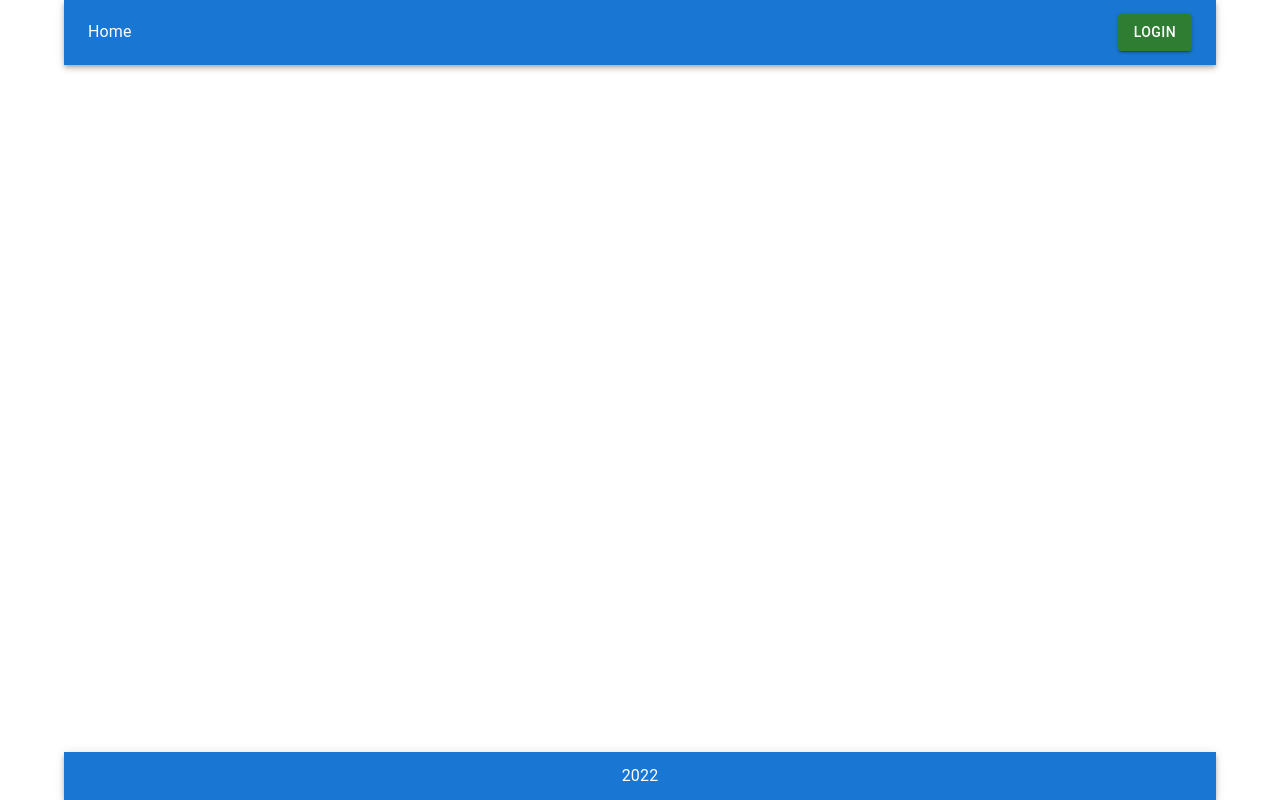
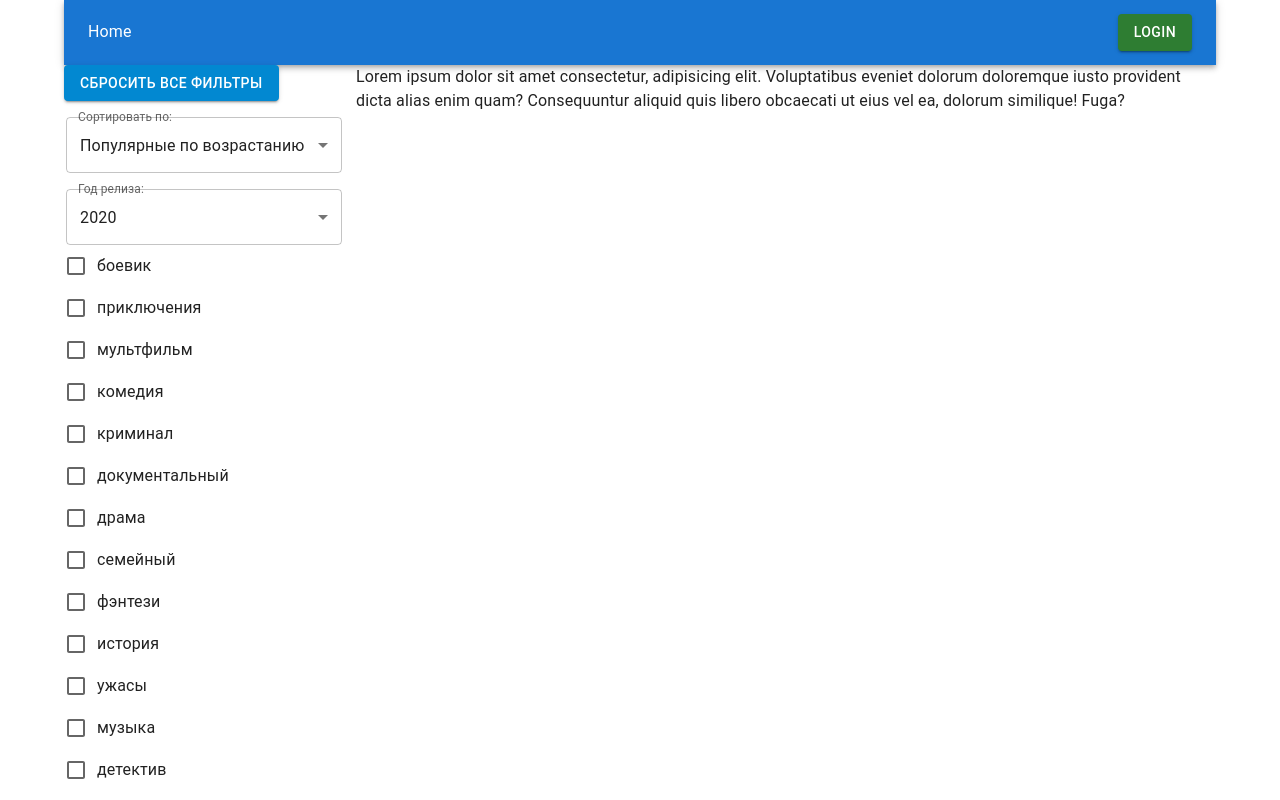
Before and after one commit to rusbers/filmix, a React (Create React App) app: page / in a window 1280 px wide. Shown: the top 800 px of the page. Built offline with nearby package versions, Linux system fonts and the light colour scheme.

Commit message:
add filter layout

```diff
--- a/public/styles.css
+++ b/public/styles.css
@@ -24,3 +24,14 @@ main {
 footer {
   flex-shrink: 0;
 }
+
+fieldset {
+  padding: 0;
+  border: 0;
+  width: 100%;
+}
+
+.a11y-hidden {
+  position: fixed;
+  transform: scale(0);
+}
--- a/src/App.tsx
+++ b/src/App.tsx
@@ -1,6 +1,7 @@
 import React from 'react';
 import { BrowserRouter, Routes, Route } from 'react-router-dom';
 import Layout from './components/layout';
+import FilmList from './pages/filmList';
 import { CssBaseline } from '@mui/material';
 
 function App() {
@@ -9,7 +10,9 @@ function App() {
       <CssBaseline />
       <BrowserRouter>
         <Routes>
-          <Route path="/" element={<Layout />}></Route>
+          <Route path="/" element={<Layout />}>
+            <Route index element={<FilmList />} />
+          </Route>
         </Routes>
       </BrowserRouter>
     </>
--- /dev/null
+++ b/src/components/filmFilter.tsx
@@ -0,0 +1,165 @@
+import React from 'react';
+import {
+  Grid,
+  Button,
+  FormControl,
+  Select,
+  MenuItem,
+  InputLabel,
+  FormGroup,
+  FormControlLabel,
+  Checkbox,
+  Pagination,
+} from '@mui/material';
+import FormFieldset from './formFieldset';
+
+interface ICheckboxes {
+  id: number;
+  name: string;
+}
+
+const checkboxes: Array<ICheckboxes> = [
+  {
+    id: 28,
+    name: 'боевик',
+  },
+  {
+    id: 12,
+    name: 'приключения',
+  },
+  {
+    id: 16,
+    name: 'мультфильм',
+  },
+  {
+    id: 35,
+    name: 'комедия',
+  },
+  {
+    id: 80,
+    name: 'криминал',
+  },
+  {
+    id: 99,
+    name: 'документальный',
+  },
+  {
+    id: 18,
+    name: 'драма',
+  },
+  {
+    id: 10751,
+    name: 'семейный',
+  },
+  {
+    id: 14,
+    name: 'фэнтези',
+  },
+  {
+    id: 36,
+    name: 'история',
+  },
+  {
+    id: 27,
+    name: 'ужасы',
+  },
+  {
+    id: 10402,
+    name: 'музыка',
+  },
+  {
+    id: 9648,
+    name: 'детектив',
+  },
+  {
+    id: 10749,
+    name: 'мелодрама',
+  },
+  {
+    id: 878,
+    name: 'фантастика',
+  },
+  {
+    id: 10770,
+    name: 'телевизионный фильм',
+  },
+  {
+    id: 53,
+    name: 'триллер',
+  },
+  {
+    id: 10752,
+    name: 'военный',
+  },
+  {
+    id: 37,
+    name: 'вестерн',
+  },
+];
+
+const releaseYears: Array<number> = [2016, 2017, 2018, 2019, 2020];
+
+function FilmFilter() {
+  const handleSubmit = (event: React.FormEvent<HTMLFormElement>) => {
+    event.preventDefault();
+  };
+
+  return (
+    <>
+      <form onSubmit={handleSubmit}>
+        <Grid container direction="column" rowSpacing={2}>
+          <Grid item>
+            <Button type="reset" variant="contained" color="info">
+              Сбросить все фильтры
+            </Button>
+          </Grid>
+          <Grid item>
+            <FormControl fullWidth>
+              <FormFieldset legend="Сортировать по:">
+                <InputLabel disableAnimation>Сортировать по:</InputLabel>
+                <Select fullWidth defaultValue={'Сортировать по возрастанию'}>
+                  <MenuItem value="Сортировать по убыванию">Популярные по убыванию</MenuItem>
+                  <MenuItem value="Сортировать по возрастанию">Популярные по возрастанию</MenuItem>
+                </Select>
+              </FormFieldset>
+            </FormControl>
+          </Grid>
+          <Grid item>
+            <FormControl fullWidth>
+              <FormFieldset legend="Сортировать по:">
+                <InputLabel disableAnimation>Год релиза:</InputLabel>
+                <Select fullWidth defaultValue={2020}>
+                  {releaseYears.map((releaseYear) => (
+                    <MenuItem value={releaseYear} key={releaseYear}>
+                      {releaseYear}
+                    </MenuItem>
+                  ))}
+                </Select>
+              </FormFieldset>
+            </FormControl>
+            <Grid item>
+              <FormControl>
+                <FormFieldset legend="Чекбокс">
+                  <FormGroup>
+                    {checkboxes.map((checkboxData) => (
+                      <FormControlLabel
+                        control={<Checkbox />}
+                        label={checkboxData.name}
+                        key={checkboxData.id}
+                      />
+                    ))}
+                  </FormGroup>
+                </FormFieldset>
+              </FormControl>
+            </Grid>
+            <Grid item>
+              <Pagination count={50} siblingCount={0}></Pagination>
+            </Grid>
+          </Grid>
+        </Grid>
+      </form>
+    </>
+  );
+}
+
+export default FilmFilter;
--- /dev/null
+++ b/src/components/formFieldset.tsx
@@ -0,0 +1,12 @@
+import { ReactNode } from 'react';
+
+function FormFieldset({ legend, children }: { legend: string; children: ReactNode }) {
+  return (
+    <fieldset>
+      <legend className="a11y-hidden">{legend}</legend>
+      {children}
+    </fieldset>
+  );
+}
+
+export default FormFieldset;
--- /dev/null
+++ b/src/pages/filmList.tsx
@@ -0,0 +1,21 @@
+import { Grid } from '@mui/material';
+import FilmFilter from '../components/filmFilter';
+
+function FilmList() {
+  return (
+    <>
+      <Grid container columnSpacing={2}>
+        <Grid item md={3}>
+          <FilmFilter />
+        </Grid>
+        <Grid item md={9}>
+          Lorem ipsum dolor sit amet consectetur, adipisicing elit. Voluptatibus eveniet dolorum
+          doloremque iusto provident dicta alias enim quam? Consequuntur aliquid quis libero
+          obcaecati ut eius vel ea, dolorum similique! Fuga?
+        </Grid>
+      </Grid>
+    </>
+  );
+}
+
+export default FilmList;
```
